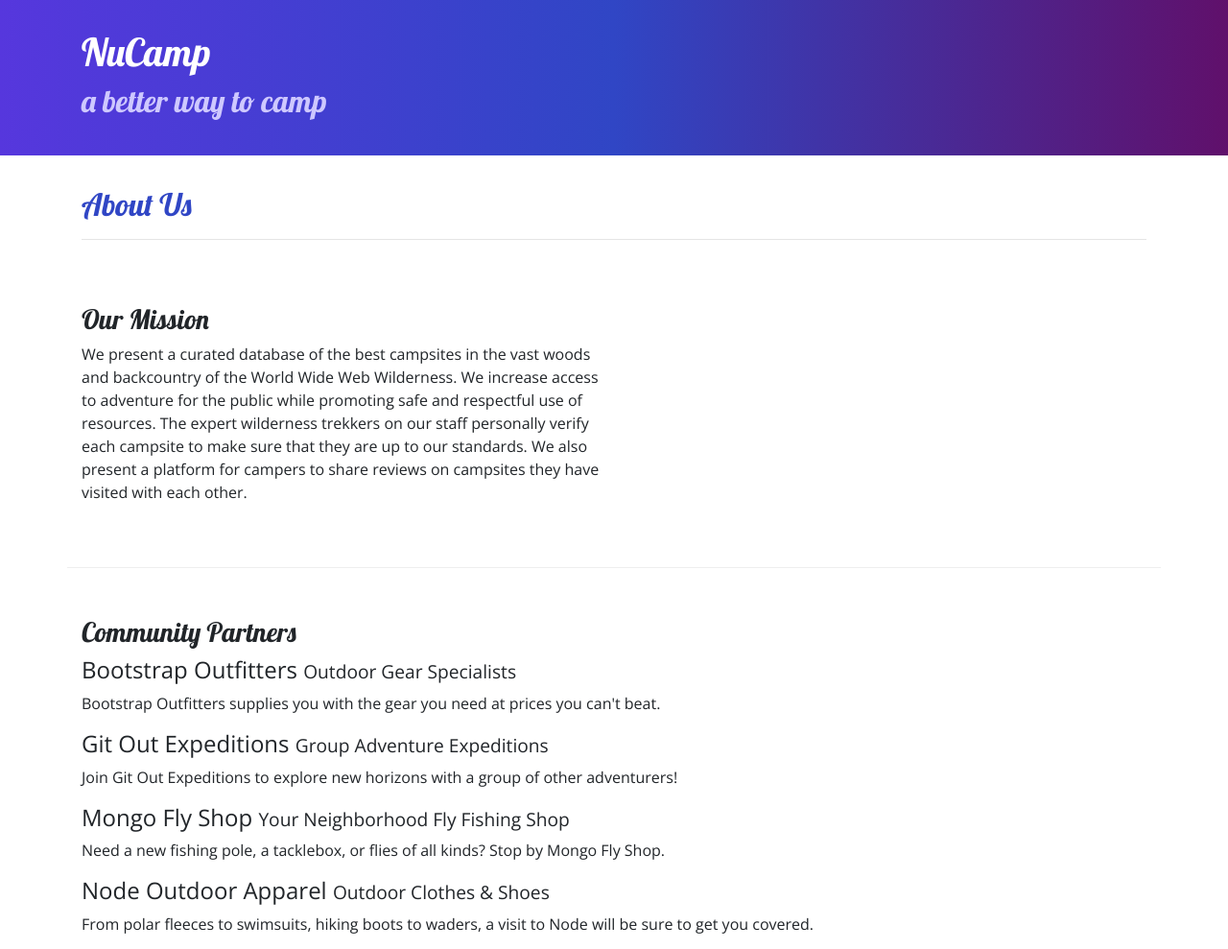
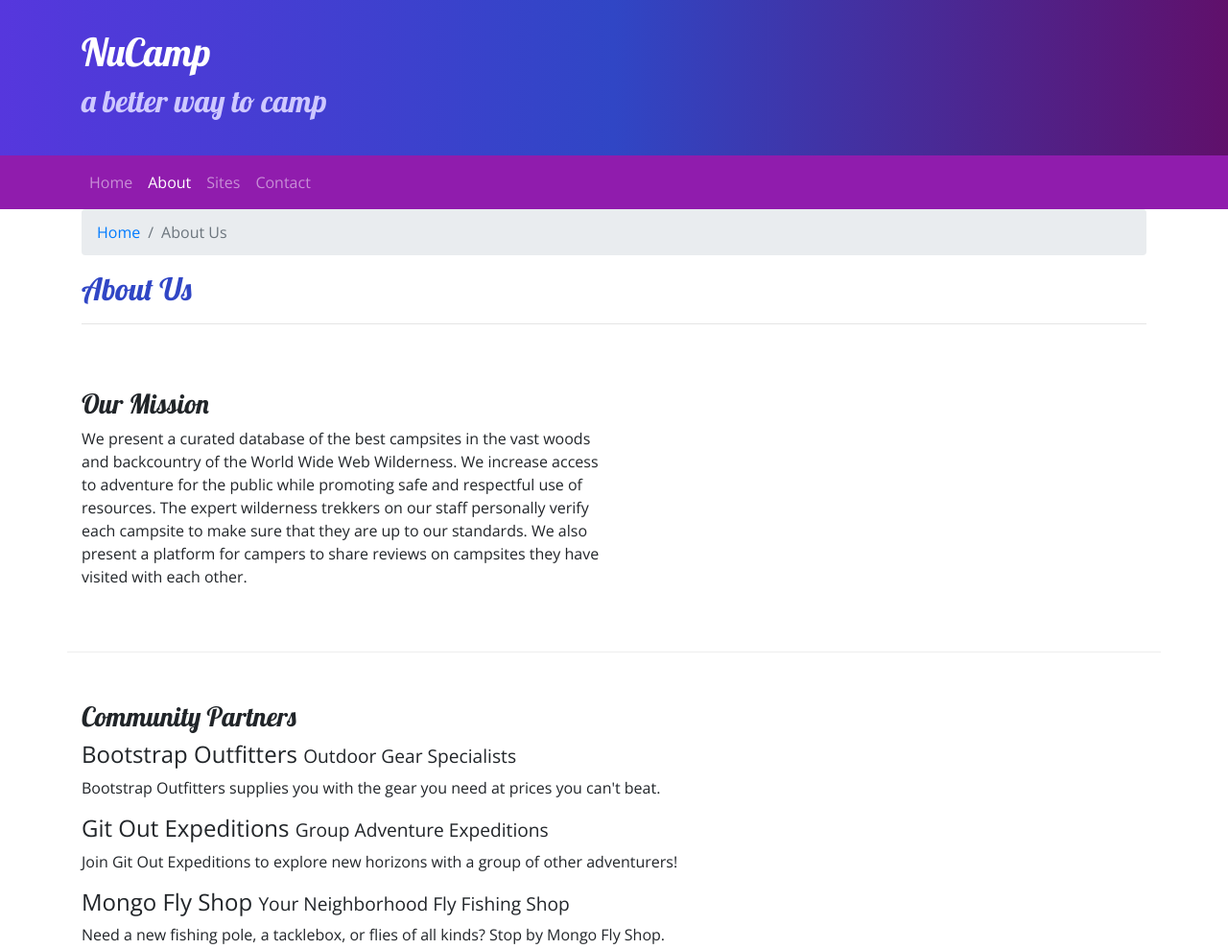
Before and after one commit to rudy-gm/nucampsite, a website: page aboutus.html in a window 1280 px wide. Shown: the top 989 px of the page at 96% size. Drawn offline with nearby package versions, Linux system fonts and the light colour scheme.

Commit message:
4th commit

```diff
--- a/aboutus.html
+++ b/aboutus.html
@@ -30,9 +30,39 @@
         </div>
     </header>
 
+    <!-- Navigation Bar with Bootstrap-->
+    <nav class="navbar navbar-expand-sm navbar-dark sticky-top">
+
+        <div class="container">
+
+            <button class="navbar-toggler ml-auto" type="button" data-toggle="collapse" data-target="#nucampNavbar">
+
+                <span class="navbar-toggler-icon"></span>
+            </button>
+
+            <div class="collapse navbar-collapse" id="nucampNavbar">
+
+                <ul class="navbar-nav">
+                    <li class="nav-item"><a class="nav-link" href="index.html">Home</a></li>
+                    <li class="nav-item active"><a class="nav-link" href="#">About</a></li>
+                    <li class="nav-item"><a class="nav-link" href="#">Sites</a></li>
+                    <li class="nav-item"><a class="nav-link" href="#">Contact</a></li>
+                </ul>
+
+            </div>
+        </div>
+    </nav>
+    <!---->
+
     <div class="container">
         <div class="row">
             <div class="col">
+
+                <ol class="breadcrumb">
+                    <li class="breadcrumb-item"><a href=index.html>Home</a></li>
+                    <li class="breadcrumb-item active">About Us</li>
+                </ol>
+
                 <h2>About Us</h2>
                 <hr />
             </div>
--- a/css/styles.css
+++ b/css/styles.css
@@ -22,6 +22,7 @@ footer{
 
 .jumbotron{
 
+    margin: 0;
     padding: 30px;
     background-image: linear-gradient(to right, #5637dd, #3046c5, #60106b);
     color: white;
@@ -32,3 +33,8 @@ footer{
     border-bottom: 1px ridge;
     min-height: 200px;
 }
+
+.navbar{
+
+    background-color: #901cad;
+}
```
Also changed, not shown: index.html (+31 -3 lines), 1 other file.
